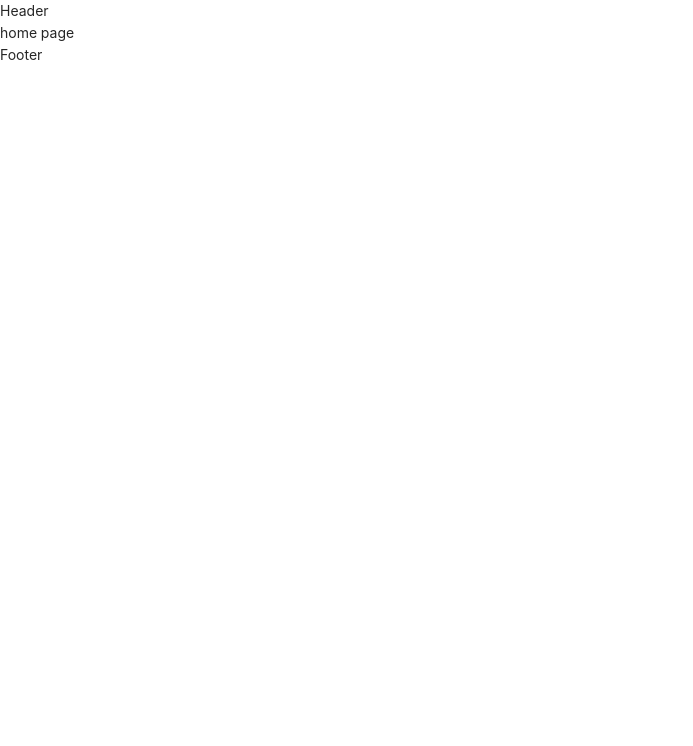
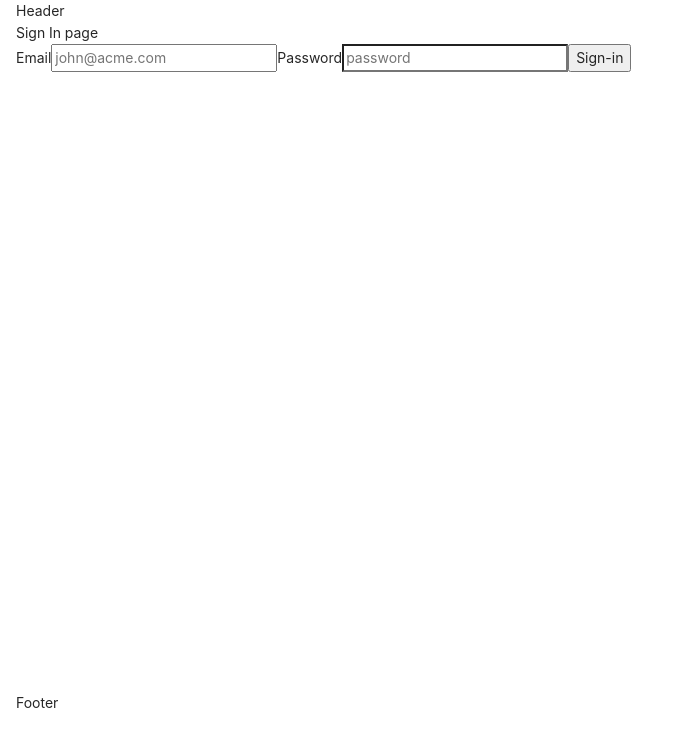
Before and after one commit to Samurai-Corsair/antd-blog, a React (Create React App) app: page /sign-in in a window 1280 px wide. Shown: the top 746 px of the page, without its empty margins (0-693 px from the left). Built offline with nearby package versions, Linux system fonts and the light colour scheme.

Commit message:
add some auth boilerplates

```diff
--- a/package.json
+++ b/package.json
@@ -15,6 +15,7 @@
     "@types/redux-thunk": "^2.1.0",
     "antd": "^4.16.13",
     "axios": "^0.21.1",
+    "formik": "^2.2.9",
     "prettier": "^2.3.2",
     "react": "^17.0.2",
     "react-dom": "^17.0.2",
--- /dev/null
+++ b/src/authPages/SignIn/SignIn.tsx
@@ -0,0 +1,47 @@
+import { Field, Form, Formik, FormikHelpers } from "formik";
+import React from "react";
+
+interface IValues {
+  email: string;
+  password: string;
+}
+
+export const SignIn: React.FC = () => {
+
+    const initialValues = {
+        email: "",
+        password: "",
+    }
+
+  return (
+    <div className='sign-in-page'>
+      Sign In page
+      <Formik
+        initialValues={initialValues}
+        onSubmit={(
+          values: IValues,
+          { setSubmitting }: FormikHelpers<IValues>
+        ) => {
+          setTimeout(() => {
+              console.log('s', values)
+            setSubmitting(false);
+          }, 500);
+        }}
+      >
+        <Form>
+          <label htmlFor="email">Email</label>
+          <Field
+            id="email"
+            name="email"
+            placeholder="john@acme.com"
+            type="email"
+          />
+          <label htmlFor="password">Password</label>
+          <Field id="password" name="password" type="password" placeholder="password" />
+
+          <button type="submit">Sign-in</button>
+        </Form>
+      </Formik>
+    </div>
+  );
+};
--- a/src/index.css
+++ b/src/index.css
@@ -11,3 +11,8 @@ code {
   font-family: source-code-pro, Menlo, Monaco, Consolas, 'Courier New',
     monospace;
 }
+
+:root {
+  --headerHeight: 80px;
+  --footerHeight: 50px;
+}
--- /dev/null
+++ b/src/layout/Header/Header.module.css
@@ -0,0 +1,3 @@
+header{
+    display: flex;
+}
--- a/src/layout/Header/Header.tsx
+++ b/src/layout/Header/Header.tsx
@@ -1,8 +1,9 @@
 import React from 'react';
+import styles from './Header.module.css'
 
 const Header: React.FC = () => {
     return (
-        <div>
+        <div className={styles.header}>
             Header
         </div>
     );
--- /dev/null
+++ b/src/layout/Layout.module.css
@@ -0,0 +1,8 @@
+
+.appWrapper{
+    padding: 0 16px;
+}
+
+.pageWrapper{
+    min-height: calc(100vh - var(--headerHeight) - var(--footerHeight));
+}
--- a/src/layout/Layout.tsx
+++ b/src/layout/Layout.tsx
@@ -1,12 +1,13 @@
 import React from "react";
 import Header from "./Header/Header";
 import Footer from "./Footer/Footer";
+import styles from './Layout.module.css'
 
 const Layout: React.FC = ({ children }) => {
   return (
-    <div>
+    <div className={styles.appWrapper}>
       <Header />
-        {children}
+        <div className={styles.pageWrapper}>{children}</div>
       <Footer />
     </div>
   );
--- a/src/router/routes.ts
+++ b/src/router/routes.ts
@@ -1,15 +1,16 @@
 import Home from "../pages/Home/Home";
-import {FC} from "react";
+import { FC } from "react";
+import { SignIn } from "../authPages/SignIn/SignIn";
 
 export interface IRoute {
-  name: string
-  exact: boolean
-  path: string
-  component: FC<{}>
-  private: boolean
+  name: string;
+  exact: boolean;
+  path: string;
+  component: FC<{}>;
+  private: boolean;
 }
 
-export type TPrivateRoute = Omit<IRoute, 'name' | 'private'>
+export type TPrivateRoute = Omit<IRoute, "name" | "private">;
 
 export const routes: IRoute[] = [
   {
@@ -17,20 +18,20 @@ export const routes: IRoute[] = [
     exact: true,
     path: "/",
     component: Home,
-    private: false
+    private: false,
   },
   {
     name: "Sign-in",
     exact: true,
     path: "/sign-in",
-    component: Home,
-    private: false
+    component: SignIn,
+    private: false,
   },
   {
     name: "Sign-up",
     exact: true,
-    path: "/sign-up",
+    path: "/SignUp",
     component: Home,
-    private: false
+    private: false,
   },
 ];
```
Also changed, not shown: src/authPages/SignUp/SignUp.tsx (added, +47 -0 lines), src/authPages/SignIn/SignIn.module.css (added), src/authPages/SignUp/SignUp.module.css (added), 1 other file (tests, documents, lock files or other folders).
